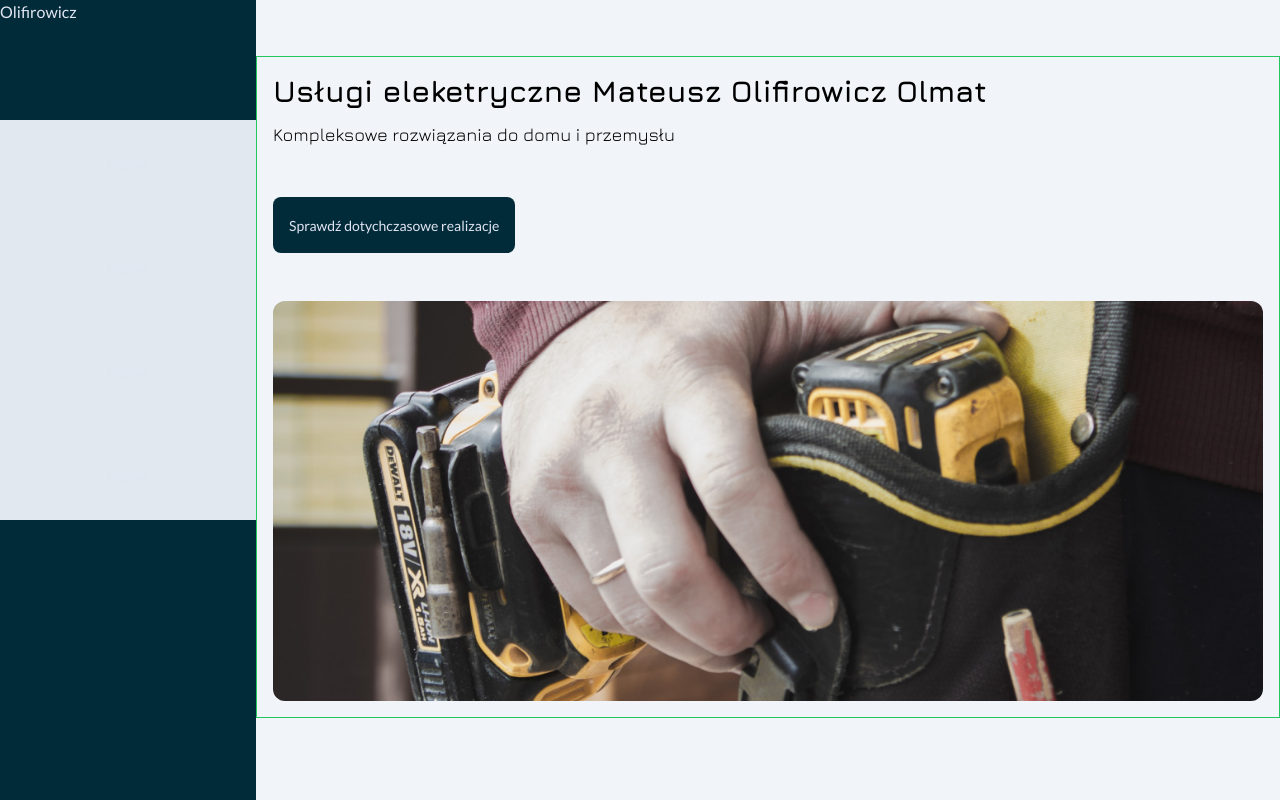
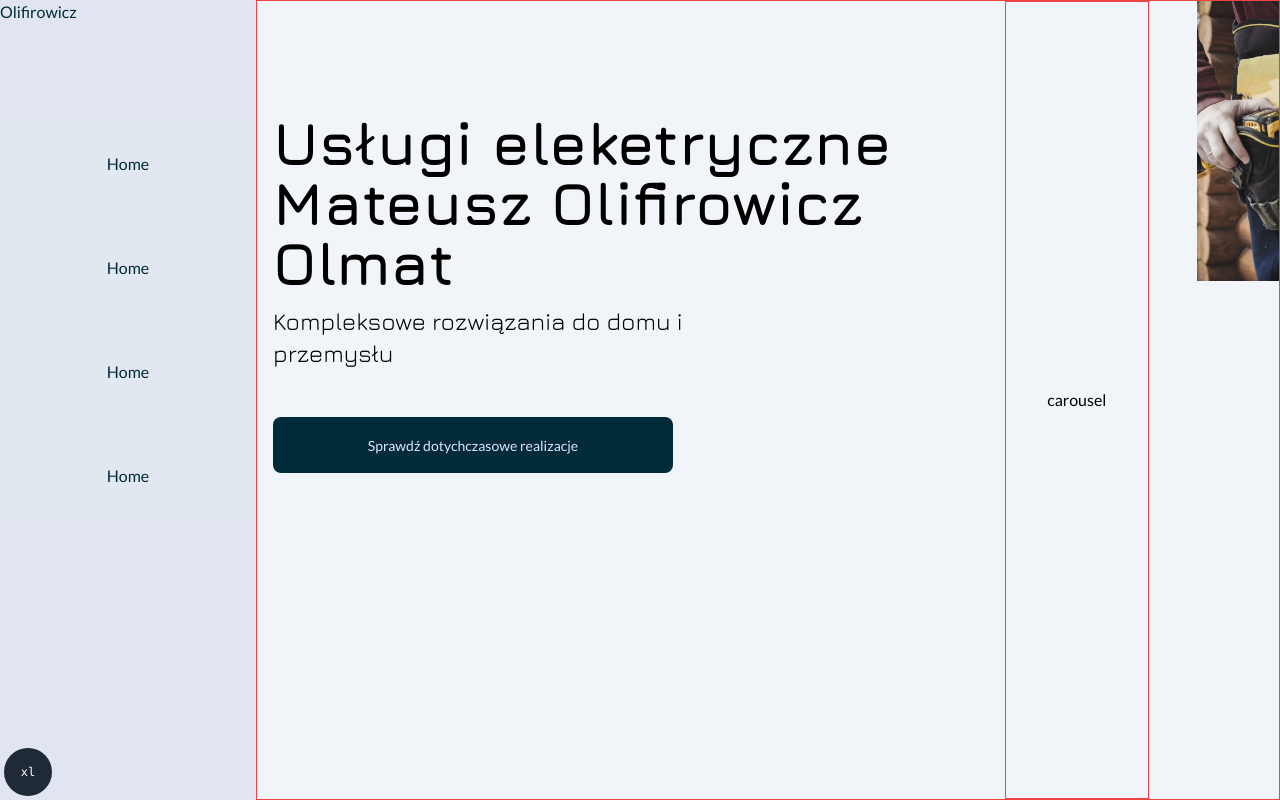
Before and after one commit to rafal19987/Olmat-Landing-Page-Electrician-Nextjs-Tailwind-TypeScript, a Next.js app: page / in a window 1280 px wide. Built offline with nearby package versions, Linux system fonts and the light colour scheme.

Commit message:
feature/7-create-main-page-for-desktop-view #7 (#8)
* feat: start creating main page for desktop view

* feat: create TailwindIndicator

```diff
--- a/src/app/globals.css
+++ b/src/app/globals.css
@@ -4,6 +4,7 @@
 
 :root {
   --header-height: 3.5rem;
+  --header-width-desktop: 16rem;
 }
 
 * {
--- a/src/app/layout.tsx
+++ b/src/app/layout.tsx
@@ -1,6 +1,7 @@
 import type { Metadata } from 'next';
 import { lato, jura } from '@/lib/fonts';
 import { Header } from '@/components/shared-structures/header';
+import { TailwindIndicator } from '@/components/TailwindIndicator';
 import './globals.css';
 
 export const metadata: Metadata = {
@@ -18,15 +19,16 @@ export default function RootLayout({
     <html lang="pl">
       <body className={`${lato.variable} ${jura.variable}`}>
         <div className="font-lato relative flex flex-col w-screen min-h-screen h-full bg-slate-100 lg:flex-row">
-          <div className="fixed top-0 w-full lg:w-64 lg:flex lg:static">
+          <div className="fixed top-0 w-full lg:w-[var(--header-width-desktop)] lg:flex lg:static">
             <Header />
           </div>
 
           <div className="flex grow flex-col h-full items-center w-full lg:min-h-screen lg:h-full">
-            <main className="mt-[var(--header-height)] border border-green-500 w-full">
+            <main className="mt-[var(--header-height)] w-full lg:mt-0 lg:w-[calc(100vw-var(--header-width-desktop))]">
               {children}
             </main>
           </div>
+          <TailwindIndicator />
         </div>
       </body>
     </html>
--- a/src/app/page.tsx
+++ b/src/app/page.tsx
@@ -4,27 +4,37 @@ import mainPhoto from '@/assets/images/main-photo.jpg';
 
 export default function Home() {
   return (
-    <div className="flex flex-col gap-12 p-4 w-full">
-      <div className="flex flex-col gap-3 font-jura">
-        <h1 className="font-bold text-3xl">
+    // lg:flex-row
+    <div className="flex flex-col gap-12 p-4 w-full lg:flex-wrap lg:p-0 lg:justify-between border border-red-500 lg:h-screen">
+      <div className="flex flex-col gap-4 lg:grow lg:flex-row">
+        <div>
+          <div className="flex flex-col lg:p-4">
+            <div className="flex flex-col gap-3 font-jura lg:mt-24">
+              <h1 className="font-bold text-3xl lg:text-6xl lg:max-w-[700px]">
                 Usługi eleketryczne Mateusz Olifirowicz Olmat
               </h1>
-        <h2 className="text-lg w-3/4">
+              <h2 className="text-lg w-3/4 lg:text-2xl">
                 Kompleksowe rozwiązania do domu i przemysłu
               </h2>
             </div>
-      <div>
-        <button className="bg-primary p-4 rounded-lg">
+            <div className="lg:mt-12">
+              <button className="bg-primary p-4 rounded-lg lg:w-[400px]">
                 <span className="font-lato text-sm text-secondary">
                   Sprawdź dotychczasowe realizacje
                 </span>
               </button>
             </div>
-      <div className="relative h-[calc(50vh)] overflow-hidden rounded-xl">
+          </div>
+        </div>
+        <div className="hidden lg:flex border-red-500 border lg:grow lg:items-center lg:justify-center">
+          carousel
+        </div>
+      </div>
+      <div className="relative h-[calc(50vh)] overflow-hidden rounded-xl lg:rounded-none lg:w-[calc(100vw-var(--header-width-desktop)))] lg:h-[280px]">
         <Image
           src={mainPhoto}
           alt="fotografia elektryka by: james-kovin"
-          className="object-cover"
+          className="object-cover "
           fill
           priority
           placeholder="blur"
--- /dev/null
+++ b/src/components/TailwindIndicator.tsx
@@ -0,0 +1,14 @@
+export const TailwindIndicator = () => {
+  if (process.env.NODE_ENV === 'production') return null;
+
+  return (
+    <div className="fixed bottom-1 left-1 z-50 flex h-6 w-6 items-center justify-center rounded-full bg-gray-800 p-3 font-mono text-xs text-white lg:w-12 lg:h-12">
+      <div className="block sm:hidden">xs</div>
+      <div className="hidden sm:block md:hidden">sm</div>
+      <div className="hidden md:block lg:hidden">md</div>
+      <div className="hidden lg:block xl:hidden">lg</div>
+      <div className="hidden xl:block 2xl:hidden">xl</div>
+      <div className="hidden 2xl:block">2xl</div>
+    </div>
+  );
+};
--- a/src/components/shared-atoms/Logo.tsx
+++ b/src/components/shared-atoms/Logo.tsx
@@ -1,5 +1,5 @@
 export const Logo: React.FC<{ children?: React.ReactNode }> = ({
   children,
 }) => {
-  return <span>Olifirowicz</span>;
+  return <span className="text-secondary lg:text-primary">Olifirowicz</span>;
 };
--- a/src/components/shared-structures/header/DesktopHeader.tsx
+++ b/src/components/shared-structures/header/DesktopHeader.tsx
@@ -14,7 +14,7 @@ export const DesktopHeader: React.FC<{ children?: React.ReactNode }> = ({
               href="#"
               className="flex items-center justify-center w-full h-full p-4"
             >
-              <span>Home</span>
+              <span className="text-primary">Home</span>
             </Link>
           </li>
           <li className="flex items-center justify-center">
@@ -22,7 +22,7 @@ export const DesktopHeader: React.FC<{ children?: React.ReactNode }> = ({
               href="#"
               className="flex items-center justify-center w-full h-full p-4"
             >
-              <span>Home</span>
+              <span className="text-primary">Home</span>
             </Link>
           </li>
           <li className="flex items-center justify-center">
@@ -30,7 +30,7 @@ export const DesktopHeader: React.FC<{ children?: React.ReactNode }> = ({
               href="#"
               className="flex items-center justify-center w-full h-full p-4"
             >
-              <span>Home</span>
+              <span className="text-primary">Home</span>
             </Link>
           </li>
           <li className="flex items-center justify-center">
@@ -38,7 +38,7 @@ export const DesktopHeader: React.FC<{ children?: React.ReactNode }> = ({
               href="#"
               className="flex items-center justify-center w-full h-full p-4"
             >
-              <span>Home</span>
+              <span className="text-primary">Home</span>
             </Link>
           </li>
         </ul>
--- a/src/components/shared-structures/header/index.tsx
+++ b/src/components/shared-structures/header/index.tsx
@@ -3,7 +3,7 @@ import { DesktopHeader } from './DesktopHeader';
 
 export const Header = () => {
   return (
-    <header className="px-4 w-screen h-[var(--header-height)] lg:px-0 lg:h-screen bg-primary text-secondary">
+    <header className="px-4 w-screen h-[var(--header-height)] lg:px-0 lg:h-screen bg-primary text-secondary lg:bg-secondary">
       <MobileHeader />
       <DesktopHeader />
     </header>
```
Lines whose indentation alone changed are shown as unchanged.
